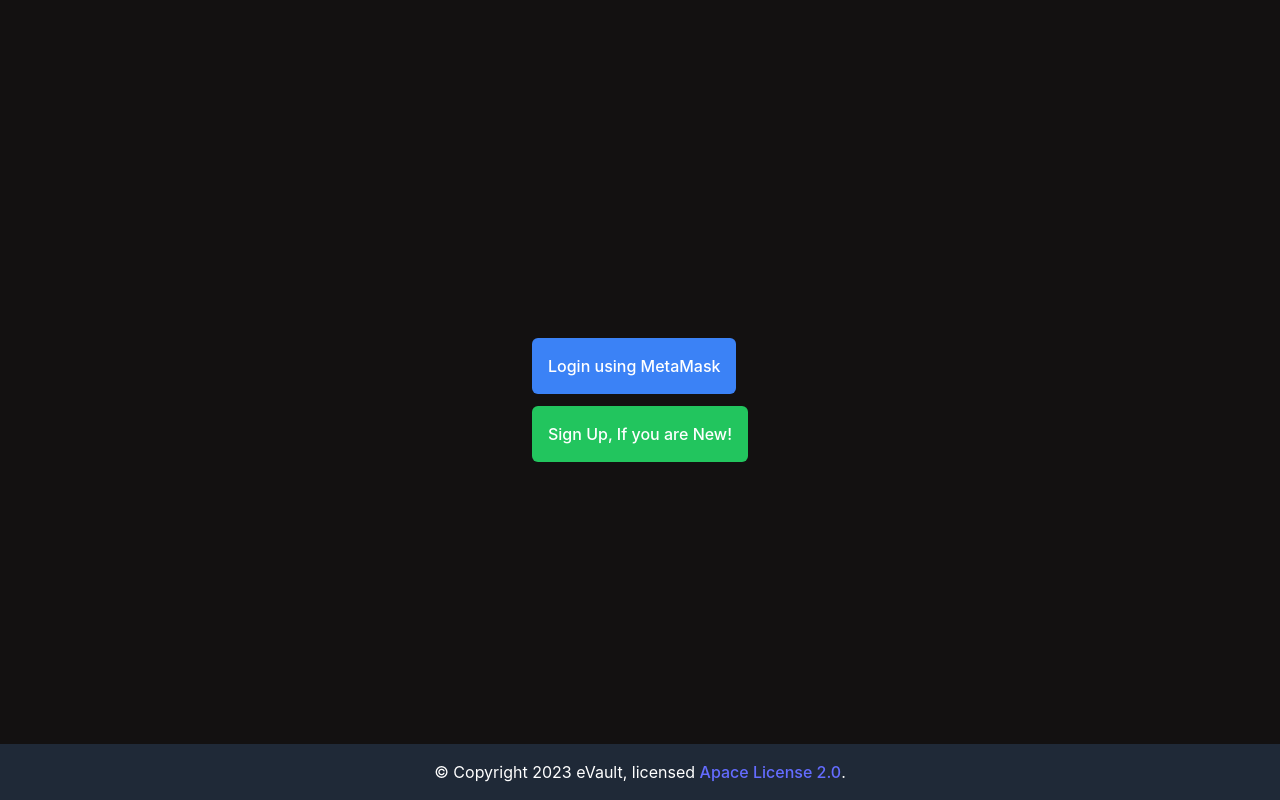
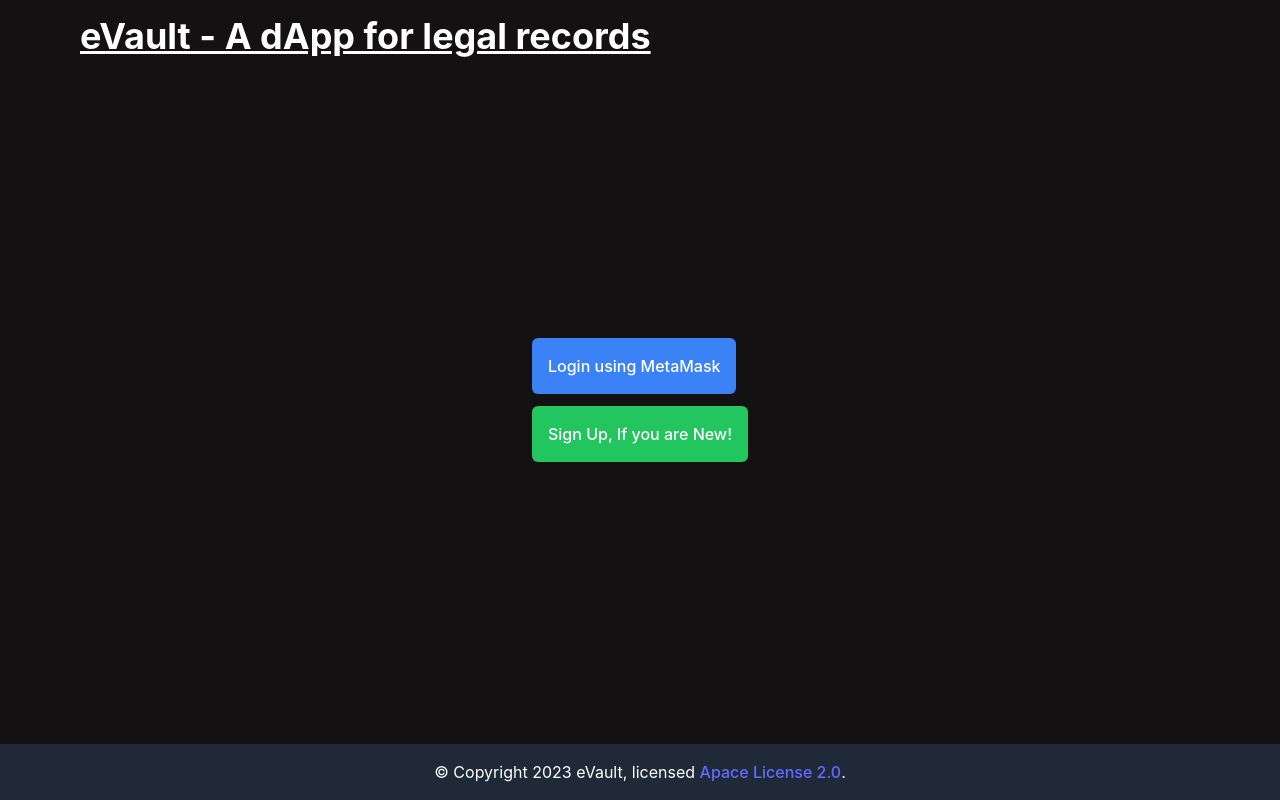
Before and after one commit to deadaf/evault, a React (Vite) app in the folder frontend/: page / in a window 1280 px wide. Built offline with nearby package versions, Linux system fonts and the light colour scheme.

Commit message:
feat: add title on home

```diff
--- a/frontend/src/pages/Home.jsx
+++ b/frontend/src/pages/Home.jsx
@@ -2,6 +2,13 @@
 
 const Home = () => {
   return (
+    <div className="">
+      <Link to="https://github.com/deadaf/evault" target="_blank">
+        <p className="fixed left-0 ml-20 mt-4 text-4xl font-bold text-white underline">
+          eVault - A dApp for legal records
+        </p>
+      </Link>
+
       <div className="flex h-screen items-center justify-center">
         <div className="flex flex-col gap-3">
           <Link to="/login">
@@ -17,6 +24,7 @@
           </Link>
         </div>
       </div>
+    </div>
   );
 };
 
```
Lines whose indentation alone changed are shown as unchanged.
